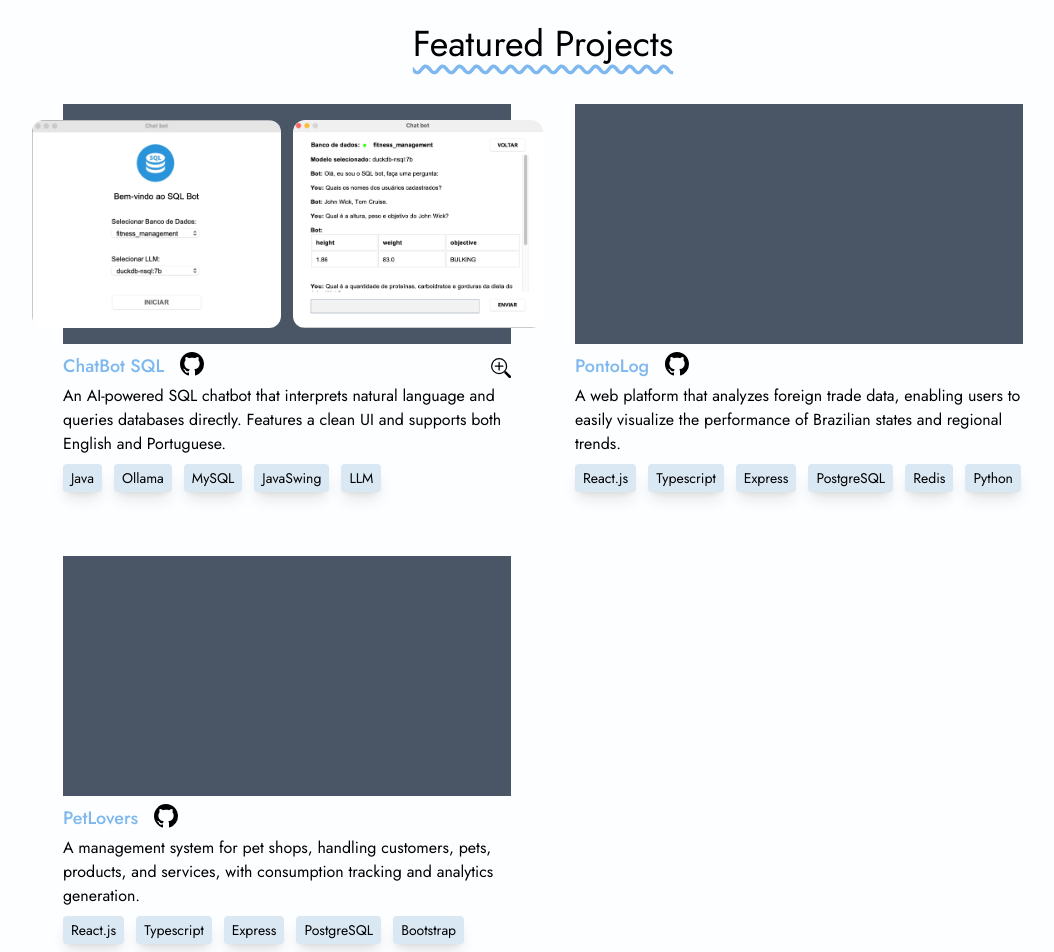
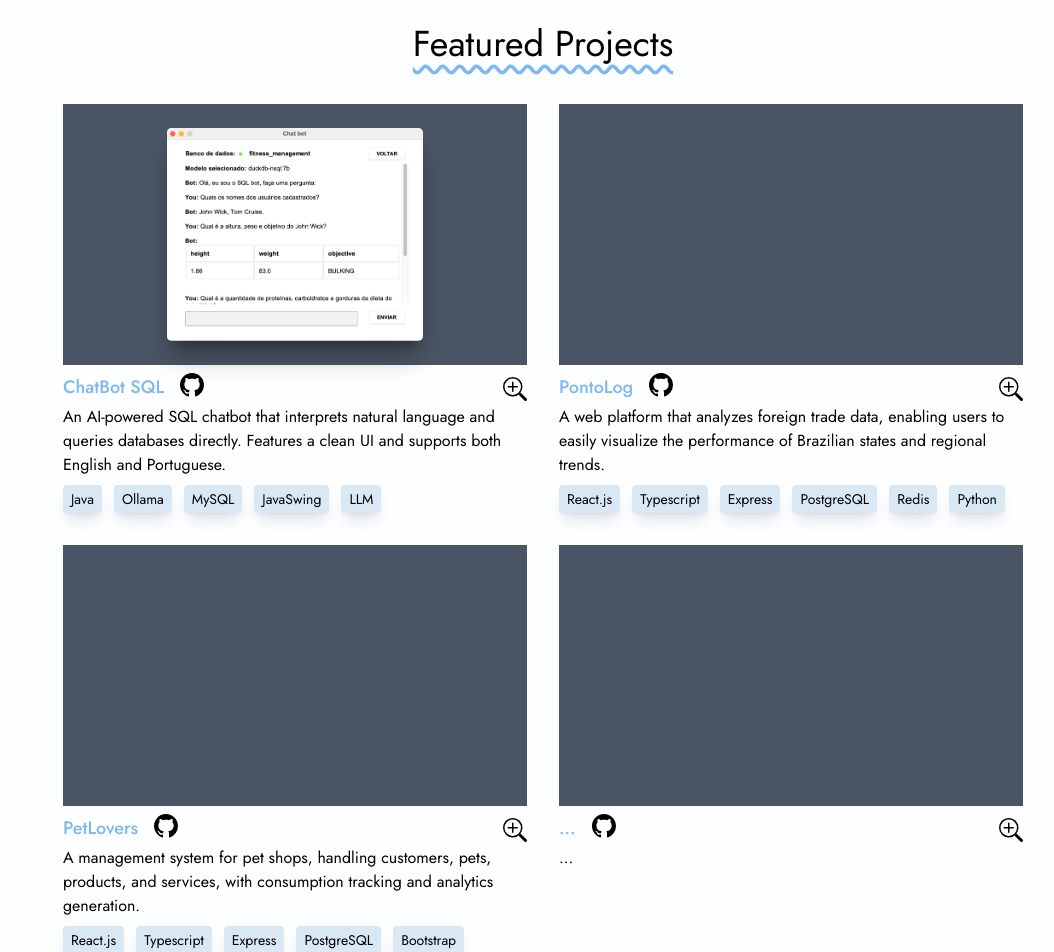
Before and after one commit to victorrgodoy/victor.dev, a React (Vite) app: page / in a window 1280 px wide. Shown: the part 1640-2592 px from the top of the page, without its empty margins (97-1151 px from the left). Built offline with nearby package versions, Linux system fonts and the light colour scheme; a web font is replaced by a local one.

Commit message:
fix: responsive img projects

```diff
--- a/src/components/layout/Footer.jsx
+++ b/src/components/layout/Footer.jsx
@@ -11,7 +11,7 @@ function Footer() {
             href="https://github.com/victorrgodoy"
             target="_blank"
             rel="noopener noreferrer nofollow"
-            className="cursor:auto hover:scale-110 text-2xl"
+            className="duration-300 cursor:auto hover:scale-110 text-2xl"
           >
             <BsGithub />
           </a>
@@ -19,7 +19,7 @@ function Footer() {
             href="https://www.linkedin.com/in/victorgodoy-/"
             target="_blank"
             rel="noopener noreferrer nofollow"
-            className="cursor:auto hover:scale-110 text-2xl"
+            className="duration-300 cursor:auto hover:scale-110 text-2xl"
           >
             <BsLinkedin />
           </a>
--- a/src/components/ui/modal.jsx
+++ b/src/components/ui/modal.jsx
@@ -1,4 +1,4 @@
-import { BsChevronLeft, BsChevronRight} from 'react-icons/bs';
+import { BsChevronLeft, BsChevronRight } from 'react-icons/bs';
 
 function Modal({ images, current, onNext, onPrev, onClose }) {
   const handleOverlayClick = (e) => {
@@ -11,14 +11,14 @@ function Modal({ images, current, onNext, onPrev, onClose }) {
     <div
       id="modal-overlay"
       onClick={handleOverlayClick}
-      className="fixed inset-0 bg-black/75 z-50 flex items-center justify-center gap-10 px-4"
+      className="fixed inset-0 bg-black/75 z-50 flex items-center justify-center gap-5 px-4"
     >
       <button
         onClick={(e) => {
           e.stopPropagation();
           onPrev();
         }}
-        className="cursor-pointer p-5 text-md text-black hover:text-white rounded-full bg-gray-100 hover:bg-gray-600 shadow-2xl transition duration-300 ease-in-out hover:-translate-y-1 hover:scale-110 "
+        className="cursor-pointer md:p-5 p-2 text-md text-black hover:text-white rounded-full bg-gray-100 hover:bg-gray-600 shadow-2xl transition duration-300 ease-in-out hover:-translate-y-1 hover:scale-110 "
         aria-label="Imagem anterior"
       >
         <BsChevronLeft />
@@ -27,7 +27,7 @@ function Modal({ images, current, onNext, onPrev, onClose }) {
       <img
         src={images[current]}
         alt={`Imagem ${current + 1}`}
-        className="max-h-[50vh] object-contain rounded-lg shadow-lg"
+        className="lg:max-h-[50vh] md:max-h-[35vh] max-h-[25vh] object-contain rounded-lg shadow-lg"
         onClick={(e) => e.stopPropagation()}
       />
 
@@ -36,7 +36,7 @@ function Modal({ images, current, onNext, onPrev, onClose }) {
           e.stopPropagation();
           onNext();
         }}
-          className="cursor-pointer p-5 text-md text-black hover:text-white rounded-full bg-gray-100 hover:bg-gray-600 shadow-2xl transition duration-300 ease-in-out hover:-translate-y-1 hover:scale-110 "
+        className="cursor-pointer md:p-5 p-2 text-md text-black hover:text-white rounded-full bg-gray-100 hover:bg-gray-600 shadow-2xl transition duration-300 ease-in-out hover:-translate-y-1 hover:scale-110 "
         aria-label="Próxima imagem"
       >
         <BsChevronRight />
--- a/src/pages/home/hero.jsx
+++ b/src/pages/home/hero.jsx
@@ -53,7 +53,7 @@ function Hero() {
               href="https://www.linkedin.com/in/victorgodoy-/"
               target="_blank"
               rel="noopener noreferrer nofollow"
-              className="cursor:auto hover:scale-110 text-2xl hover:text-[var(--color-main)] transition duration-300l"
+              className="cursor:auto hover:scale-110 text-2xl hover:text-[var(--color-main)] transition duration-300"
             >
               <BsLinkedin />
             </a>
--- a/src/pages/home/projects.jsx
+++ b/src/pages/home/projects.jsx
@@ -30,22 +30,19 @@ function Projects() {
           Featured Projects
         </h2>
 
-        <div className="grid grid-cols-1 md:grid-cols-2 gap-16">
+        <div className="flex flex-wrap gap-8">
           {/* Projeto 1 */}
-          <div>
-        <div className="lg:h-60 md:h-56 bg-gray-600 mb-2 flex justify-center items-center gap-3 p-4">
-            <img
-                src="/assets/chatbotsql-img/chatbotsql.png"
-                alt="Victor Godoy"
-                className="h-full rounded-xl"
-            />
-            <img
-                src="/assets/chatbotsql-img/chatbotsql2.png"
-                alt="Victor Godoy"
-                className="h-full rounded-xl"
-            />
-        </div>
-            <div className="flex items-center justify-between gap-4">
+          <div className="flex-1 min-w-[300px]">
+            <div className="relative pt-[56.25%] mb-2 bg-gray-600">
+              <div className="absolute inset-0 flex justify-center p-6">
+                <img
+                  src="/assets/chatbotsql-img/chatbotsql2.png"
+                  alt="Victor Godoy"
+                  className="object-contain h-full shadow-xl/30 rounded-sm duration-300 hover:scale-105"
+                />
+              </div>
+            </div>
+            <div className="flex items-center justify-between">
               <div className="flex gap-4">
                 <h4 className="font-medium mb-1 text-lg text-[var(--color-main)]">
                   ChatBot SQL
@@ -54,7 +51,7 @@ function Projects() {
                   href="https://github.com/victorrgodoy/chat-bot-sql"
                   target="_blank"
                   rel="noopener noreferrer nofollow"
-                  className=" duration-100 cursor-auto hover:scale-110 text-2xl"
+                  className="duration-300 cursor-auto hover:scale-110 text-2xl"
                 >
                   <BsGithub />
                 </a>
@@ -62,7 +59,7 @@ function Projects() {
               <button
                 onClick={() => openModal(0)}
                 aria-label="Zoom Imagem"
-                className="duration-100 hover:scale-110 text-xl transition-transform cursor-pointer"
+                className="duration-300 hover:scale-110 text-2xl transition-transform cursor-pointer"
               >
                 <BsZoomIn />
               </button>
@@ -85,10 +82,13 @@ function Projects() {
           </div>
 
           {/* Projeto 2 */}
-          <div>
-            <div className="w-full h-[240px] bg-gray-600 mb-2 flex items-center justify-center py-6">
-              {/* <img src="/assets/pontolog.png" alt="Victor Godoy" className="h-full max-h-full rounded-lg shadow-2xl object-contain" /> */}
+          <div className="flex-1 min-w-[300px]">
+            <div className="relative pt-[56.25%] mb-2 bg-gray-600">
+              {' '}
+              {/* 16:9 aspect ratio */}
+              <div className="absolute inset-0 flex justify-center p-6"></div>
             </div>
+            <div className="flex items-center justify-between">
             <div className="flex gap-4">
               <h4 className="font-medium mb-1 text-lg text-[var(--color-main)]">
                 PontoLog
@@ -97,11 +97,20 @@ function Projects() {
                 href="https://github.com/CodeDontBlow/PontoLog"
                 target="_blank"
                 rel="noopener noreferrer nofollow"
-                className="cursor-auto hover:scale-110 text-2xl"
+                className="duration-300 cursor-auto hover:scale-110 text-2xl"
               >
                 <BsGithub />
               </a>
             </div>
+             <button
+                onClick={() => openModal(0)}
+                aria-label="Zoom Imagem"
+                className="duration-300 hover:scale-110 text-2xl transition-transform cursor-pointer"
+              >
+                <BsZoomIn />
+              </button>
+              </div>
+
             <p className="mb-2">
               A web platform that analyzes foreign trade data, enabling users to
               easily visualize the performance of Brazilian states and regional
@@ -127,21 +136,32 @@ function Projects() {
           </div>
 
           {/* Projeto 3 */}
-          <div>
-            <div className="w-full h-[240px] bg-gray-600 mb-2 flex items-center justify-center py-6" />
+          <div className="flex-1 min-w-[300px]">
+            <div className="relative pt-[56.25%] mb-2 bg-gray-600">
+              <div className="absolute inset-0 flex justify-center p-6"></div>
+            </div>
+            <div className="flex items-center justify-between">
             <div className="flex gap-4">
               <h4 className="font-medium mb-1 text-lg text-[var(--color-main)]">
                 PetLovers
               </h4>
               <a
-                href="https://github.com/CodeDontBlow/PontoLog"
+                href="https://github.com/victorrgodoy/atvv-pl-typescript"
                 target="_blank"
                 rel="noopener noreferrer nofollow"
-                className="cursor-auto hover:scale-110 text-2xl"
+                className="duration-300 cursor-auto hover:scale-110 text-2xl"
               >
                 <BsGithub />
               </a>
             </div>
+             <button
+                onClick={() => openModal(0)}
+                aria-label="Zoom Imagem"
+                className="duration-300 hover:scale-110 text-2xl transition-transform cursor-pointer"
+              >
+                <BsZoomIn />
+              </button>
+              </div>
             <p className="mb-2">
               A management system for pet shops, handling customers, pets,
               products, and services, with consumption tracking and analytics
@@ -155,6 +175,47 @@ function Projects() {
                 'PostgreSQL',
                 'Bootstrap',
               ].map((tech) => (
+                <p
+                  key={tech}
+                  className="shadow-lg bg-[var(--color-main-2)] rounded-sm px-2 py-1"
+                >
+                  {tech}
+                </p>
+              ))}
+            </div>
+          </div>
+          {/* Projeto 4 */}
+          <div className="flex-1 min-w-[300px]">
+            <div className="relative pt-[56.25%] mb-2 bg-gray-600">
+              {' '}
+              {/* 16:9 aspect ratio */}
+              <div className="absolute inset-0 flex justify-center p-6"></div>
+            </div>
+            <div className="flex items-center justify-between">
+            <div className="flex gap-4">
+              <h4 className="font-medium mb-1 text-lg text-[var(--color-main)]">
+                ...
+              </h4>
+              <a
+                href=""
+                target="_blank"
+                rel="noopener noreferrer nofollow"
+                className="duration-300 cursor-auto hover:scale-110 text-2xl"
+              >
+                <BsGithub />
+              </a>
+            </div>
+             <button
+                onClick={() => openModal(0)}
+                aria-label="Zoom Imagem"
+                className="duration-300 hover:scale-110 text-2xl transition-transform cursor-pointer"
+              >
+                <BsZoomIn />
+              </button>
+              </div>
+            <p className="mb-2">...</p>
+            <div className="flex gap-3 mt-2 text-sm flex-wrap">
+              {[].map((tech) => (
                 <p
                   key={tech}
                   className="shadow-lg bg-[var(--color-main-2)] rounded-sm px-2 py-1"
```
